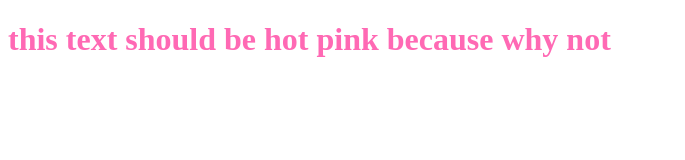
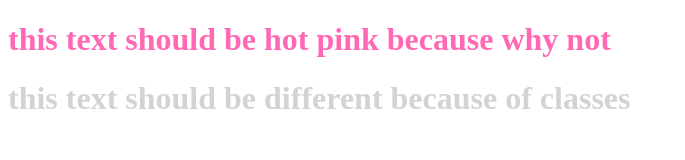
Before and after one commit to I-s-aac/git-and-github-workflow, a plain HTML site: page index.html in a window 1280 px wide. Shown: the whole page, without its empty margins (0-685 px from the left). Drawn offline with Linux system fonts and the light colour scheme.

Commit message:
added a demonstration of css classes overriding stuff Tue, Aug 20, 2024  8:04:34 AM

```diff
--- a/index.html
+++ b/index.html
@@ -8,5 +8,6 @@
     </head>
     <body>
         <h1>this text should be hot pink because why not</h1>
+        <h1 class="a-class">this text should be different because of classes</h1>
     </body>
 </html>
--- a/style.css
+++ b/style.css
@@ -4,3 +4,7 @@ h1 {
     outline-width: 5px;
     /* why didn't the outline work wut */
 }
+
+.a-class {
+    color: lightgray;
+}
```
